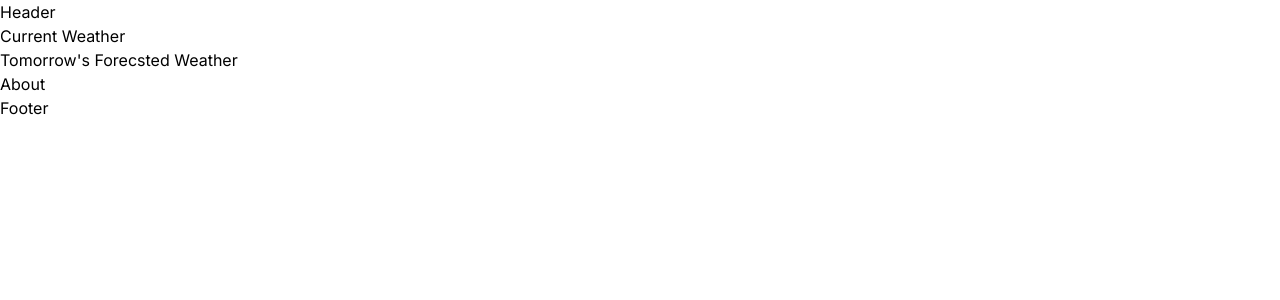
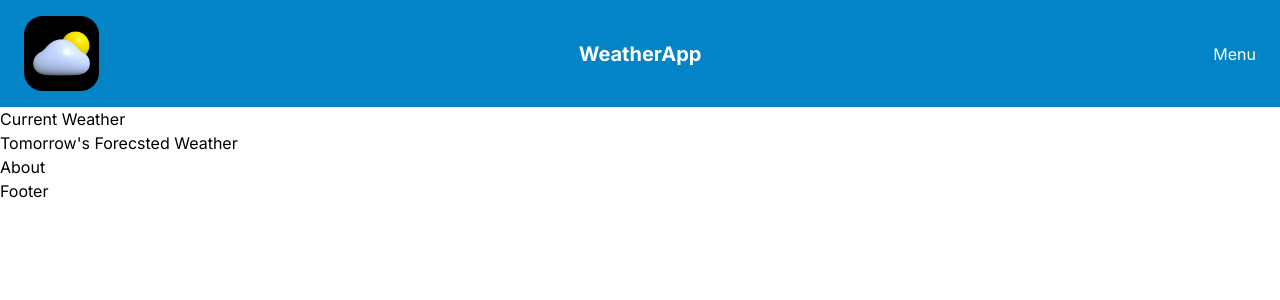
Before and after one commit to tbrown034/my-weather-app, a Next.js app: page / in a window 1280 px wide. Shown: the top 300 px of the page. Built offline with nearby package versions, Linux system fonts and the light colour scheme.

Commit message:
feat: added basic header with logo, name and menu

```diff
--- a/app/Components/Header.jsx
+++ b/app/Components/Header.jsx
@@ -1,8 +1,18 @@
+import Link from "next/link";
+import Image from "next/image";
+import Logo from "../../public/Images/weatherLogo.png";
+
 export default function Header() {
   return (
     <>
-      <header>
-        <div>Header</div>
+      <header className="flex items-center justify-between px-6 py-4 text-white bg-sky-600">
+        <div className="w-1/4">
+          <Image src={Logo} alt="logo" height={75} />
+        </div>
+        <Link className="w-1/2 text-xl font-bold text-center" href="/">
+          WeatherApp
+        </Link>
+        <div className="w-1/4 text-right">Menu</div>
       </header>
     </>
   );
```
